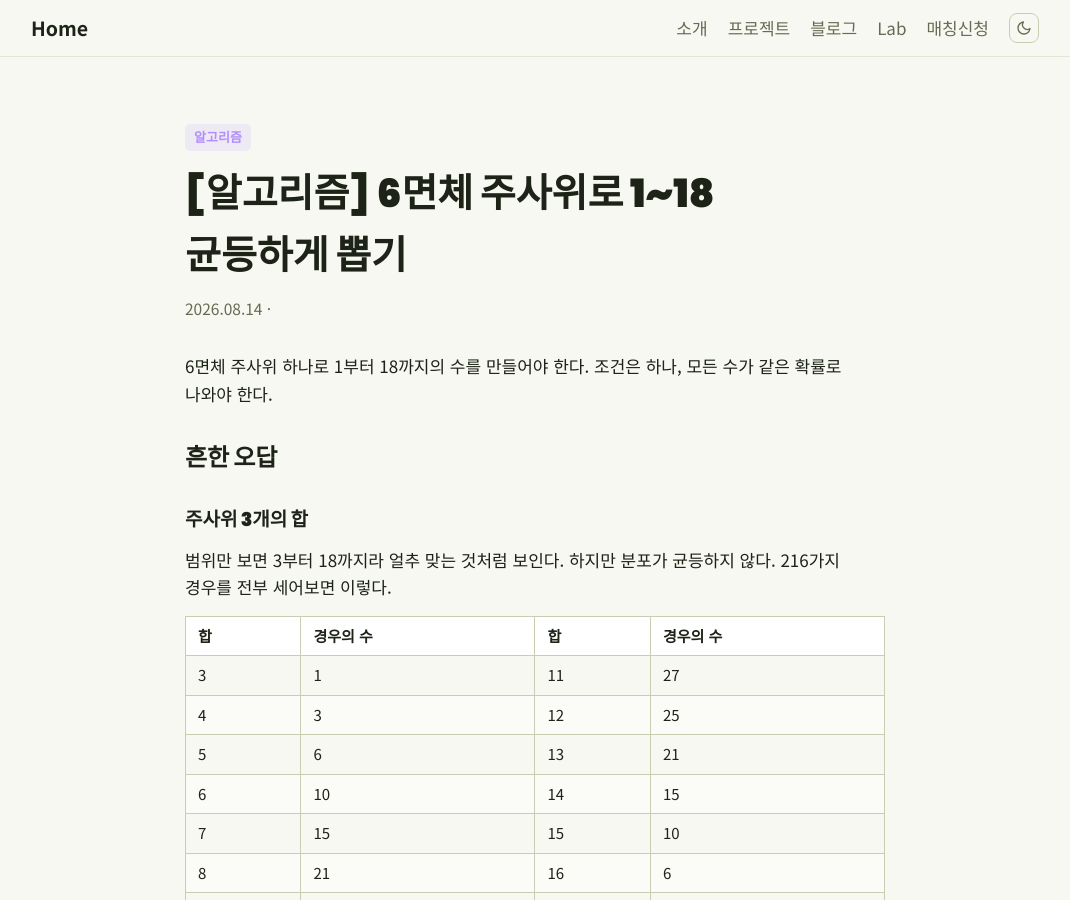
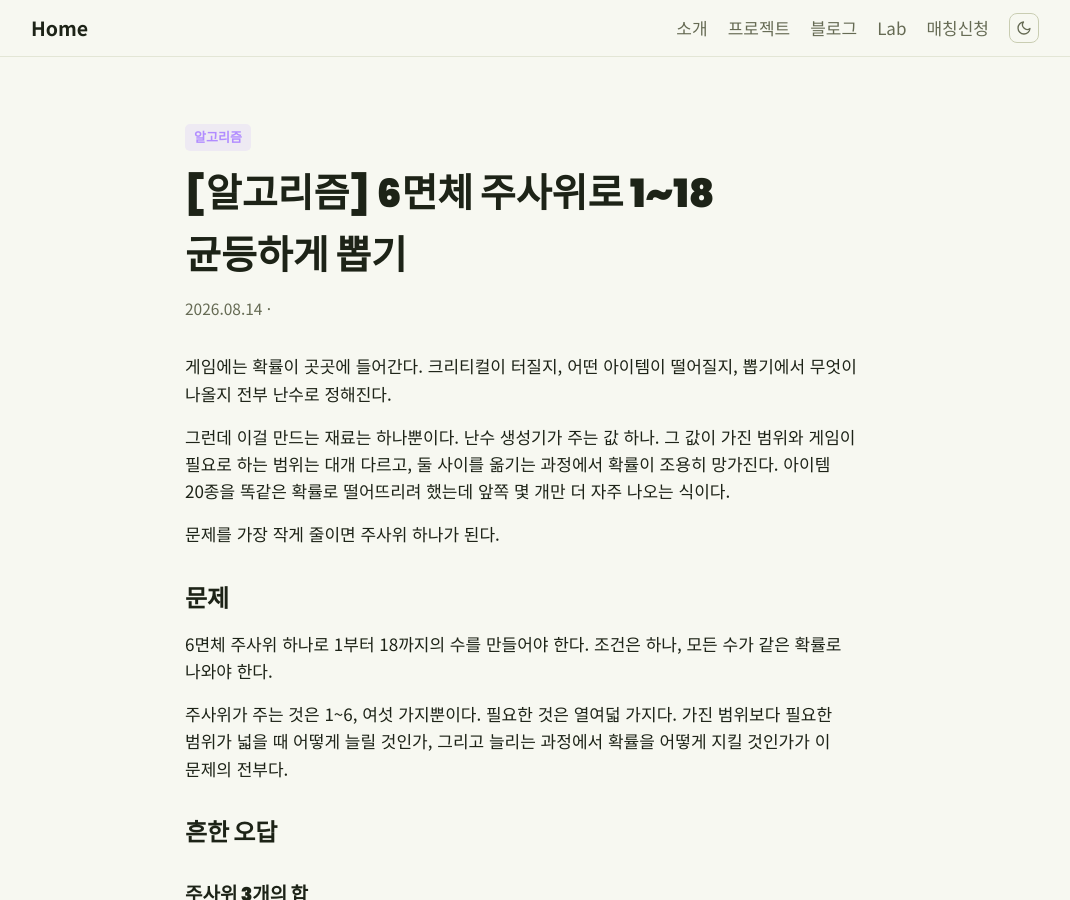
Before and after one commit to skamo3/skamo3.github.io, a Jekyll site: the page built from _posts/2026-08-14-uniform-dice.md, in a window 1280 px wide and 900 px high. Shown: the whole window, without its empty margins (105-1175 px from the left). Built offline with Jekyll 4.4.1, drawn with Linux system fonts in a browser that asks for light colours; some of the changed text lies outside the part shown.

Commit message:
글 수정: 게임에서의 난수 맥락으로 도입부 재작성
오답부터 시작하던 구성을 바꿔, 게임에서 확률이 어디에 쓰이고
어디서 망가지는지로 열고 문제 절을 따로 세웠다.

Co-Authored-By: Claude Opus 5 <noreply@anthropic.com>

````diff
--- a/_posts/2026-08-14-uniform-dice.md
+++ b/_posts/2026-08-14-uniform-dice.md
@@ -5,7 +5,17 @@ category: algorithm
 mermaid: true
 ---
 
+게임에는 확률이 곳곳에 들어간다. 크리티컬이 터질지, 어떤 아이템이 떨어질지, 뽑기에서 무엇이 나올지 전부 난수로 정해진다.
+
+그런데 이걸 만드는 재료는 하나뿐이다. 난수 생성기가 주는 값 하나. 그 값이 가진 범위와 게임이 필요로 하는 범위는 대개 다르고, 둘 사이를 옮기는 과정에서 확률이 조용히 망가진다. 아이템 20종을 똑같은 확률로 떨어뜨리려 했는데 앞쪽 몇 개만 더 자주 나오는 식이다.
+
+문제를 가장 작게 줄이면 주사위 하나가 된다.
+
+## 문제
+
 6면체 주사위 하나로 1부터 18까지의 수를 만들어야 한다. 조건은 하나, 모든 수가 같은 확률로 나와야 한다.
+
+주사위가 주는 것은 1~6, 여섯 가지뿐이다. 필요한 것은 열여덟 가지다. 가진 범위보다 필요한 범위가 넓을 때 어떻게 늘릴 것인가, 그리고 늘리는 과정에서 확률을 어떻게 지킬 것인가가 이 문제의 전부다.
 
 ## 흔한 오답
 
@@ -159,7 +169,7 @@ RAND_MAX = 32767
 ```
 {: .no-collapse}
 
-차이가 0.05% 수준이라 주사위 3개 합처럼 눈에 띄지는 않는다. 뽑는 범위가 커질수록 편향도 같이 커진다.
+차이가 0.05% 수준이라 주사위 3개 합처럼 눈에 띄지는 않는다. 드랍 테이블 앞쪽 아이템이 미세하게 더 자주 나오는 상황이 이렇게 만들어진다. 뽑는 범위가 커질수록 편향도 같이 커진다.
 
 C++11부터는 직접 처리할 필요가 없다.
 
````
